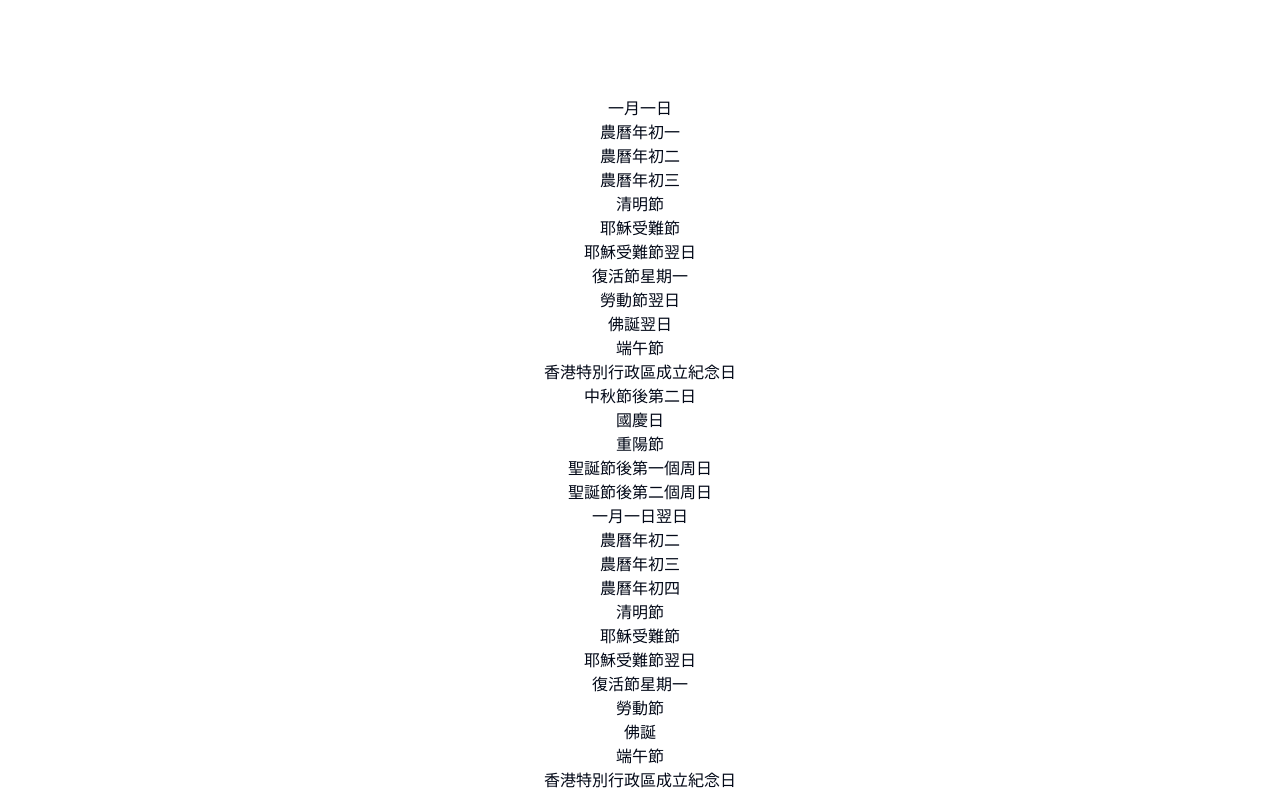
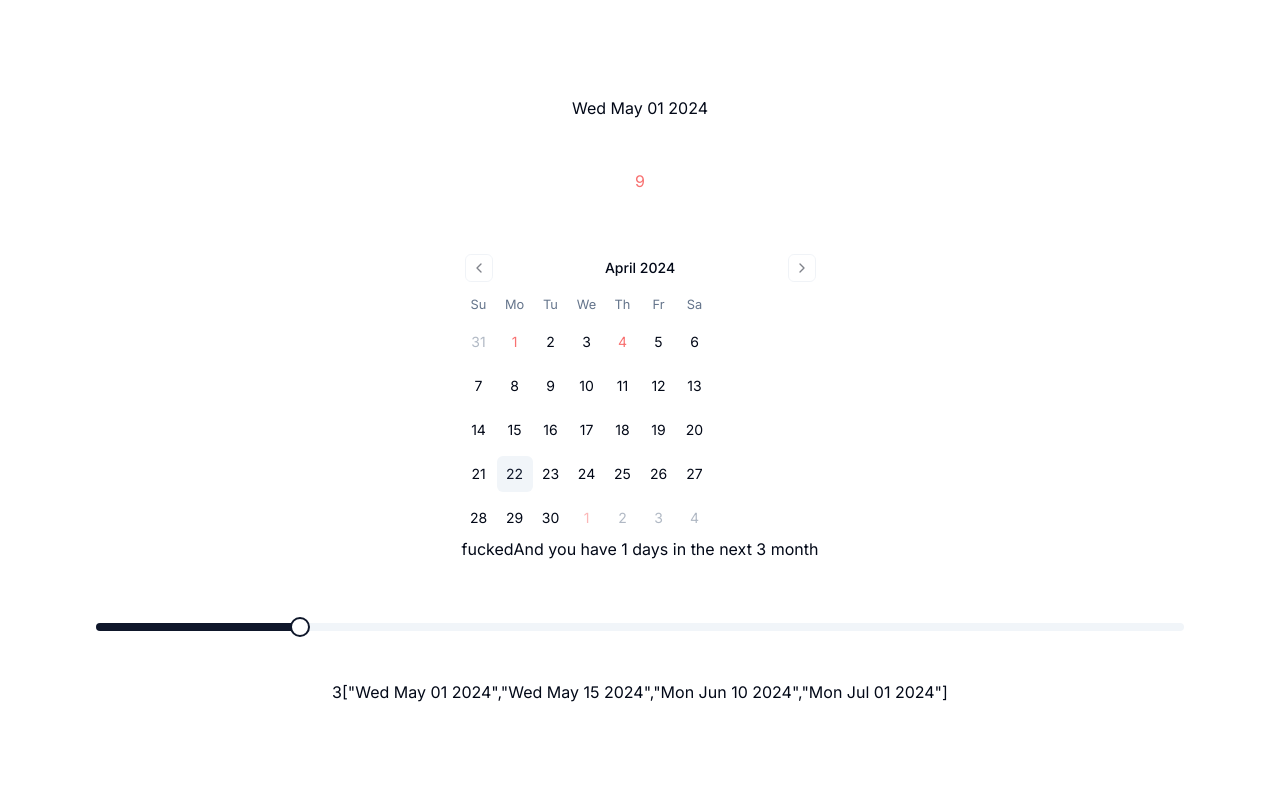
Before and after one commit to cheukkijchan/hk-holiday-countdown, a Next.js app: page / in a window 1280 px wide. Shown: the top 794 px of the page. Built offline with nearby package versions, Linux system fonts and the light colour scheme.

Commit message:
countdown

```diff
--- /dev/null
+++ b/src/app/countdown.tsx
@@ -0,0 +1,18 @@
+type CountdownProps = {
+  date: Date;
+};
+
+export default function Countdown({ date }: CountdownProps) {
+  // Next Public Holiday
+  const today = new Date();
+  const daysUntilHoliday = Math.ceil(
+    (date.getTime() - today.getTime()) / (1000 * 60 * 60 * 24)
+  );
+
+  return (
+    <>
+      <h3>{date.toDateString()}</h3>
+      <h1 className='text-red-400'>{daysUntilHoliday}</h1>
+    </>
+  );
+}
--- a/src/app/holidayCalendar.tsx
+++ b/src/app/holidayCalendar.tsx
@@ -7,6 +7,8 @@ import { Calendar } from '../components/ui/calendar';
 import { Slider } from '../components/ui/slider';
 import { findLongestConsecutiveDay } from '../lib/logic';
 import { Holiday } from '../lib/types';
+import { filterDates } from '../lib/filterDates';
+import Countdown from './countdown';
 
 type HolidayCalendarProps = {
   publicHolidays: Holiday[];
@@ -46,23 +48,26 @@ export default function HolidayCalendar({
   );
 
   // count your whole holiday
+  const allHoliday = [...selectedDays, ...holidays];
+  // filter out the next few months date and create footer
+  const holidayRange = filterDates(allHoliday, slider);
+  const footer: string = marked ? `${selected?.summary}` : 'fucked';
   // sudo find longest consecutive day combined marked & selected day
-  const allHoliday = [...selectedDays, ...holidays];
-  const footer: string = marked ? `${selected?.summary}` : 'fucked';
   const longestHoliday = `And you have ${findLongestConsecutiveDay(
-    allHoliday
-  )} days in the next ${3} month`;
+    holidayRange
+  )} days in the next ${slider} month`;
 
   return (
     <>
+      <Countdown date={holidayRange[0]} />
       <Calendar
         selected={selectedDays}
         modifiersClassNames={{
-          marked: 'text-red-400 font-bold hover:text-red-600',
+          marked: 'text-red-400 hover:text-red-600 font-extrabold',
         }}
         modifiers={{ marked: holidays }}
         onDayClick={handleDayClick}
-        footer={footer}
+        footer={footer + longestHoliday}
       />
       <Slider
         max={12}
@@ -72,6 +77,7 @@ export default function HolidayCalendar({
         onValueChange={(value) => setSlider(value[0])}
       />
       {slider}
+      {JSON.stringify(holidayRange.map((date) => date.toDateString()))}
     </>
   );
 }
--- a/src/app/page.tsx
+++ b/src/app/page.tsx
@@ -6,9 +6,9 @@ export default async function Home() {
 
   return (
     <main className='flex min-h-screen flex-col items-center justify-between p-24'>
-      {publicHolidays.map((holiday) => (
+      {/* {publicHolidays.map((holiday) => (
         <div key={holiday.uid}>{holiday.summary}</div>
-      ))}
+      ))} */}
       <HolidayCalendar publicHolidays={publicHolidays} />
     </main>
   );
--- /dev/null
+++ b/src/lib/filterDates.ts
@@ -0,0 +1,7 @@
+export function filterDates(dates: Date[], month: number) {
+  const today = new Date();
+  const nextFewMonths = new Date();
+  nextFewMonths.setMonth(nextFewMonths.getMonth() + month); // Adjust the number of months as needed
+
+  return dates.filter((date) => date >= today && date <= nextFewMonths);
+}
```
